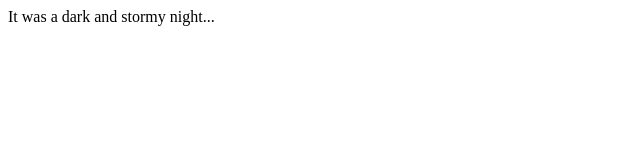
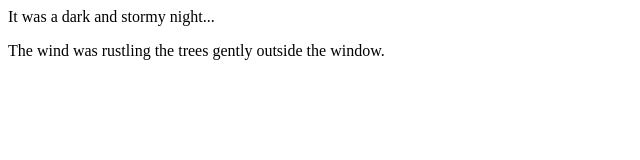
Before and after one commit to vineela517/fireside-story, a plain HTML site: page index.html in a window 1280 px wide. Shown: the whole page, without its empty margins (0-640 px from the left). Drawn offline with Linux system fonts and the light colour scheme.

Commit message:
added another line of story

```diff
--- a/index.html
+++ b/index.html
@@ -1,5 +1,6 @@
 <html>
   <body>
     <p>It was a dark and stormy night...</p>
+    <p>The wind was rustling the trees gently outside the window.</p>
   </body>
 </html>
```
